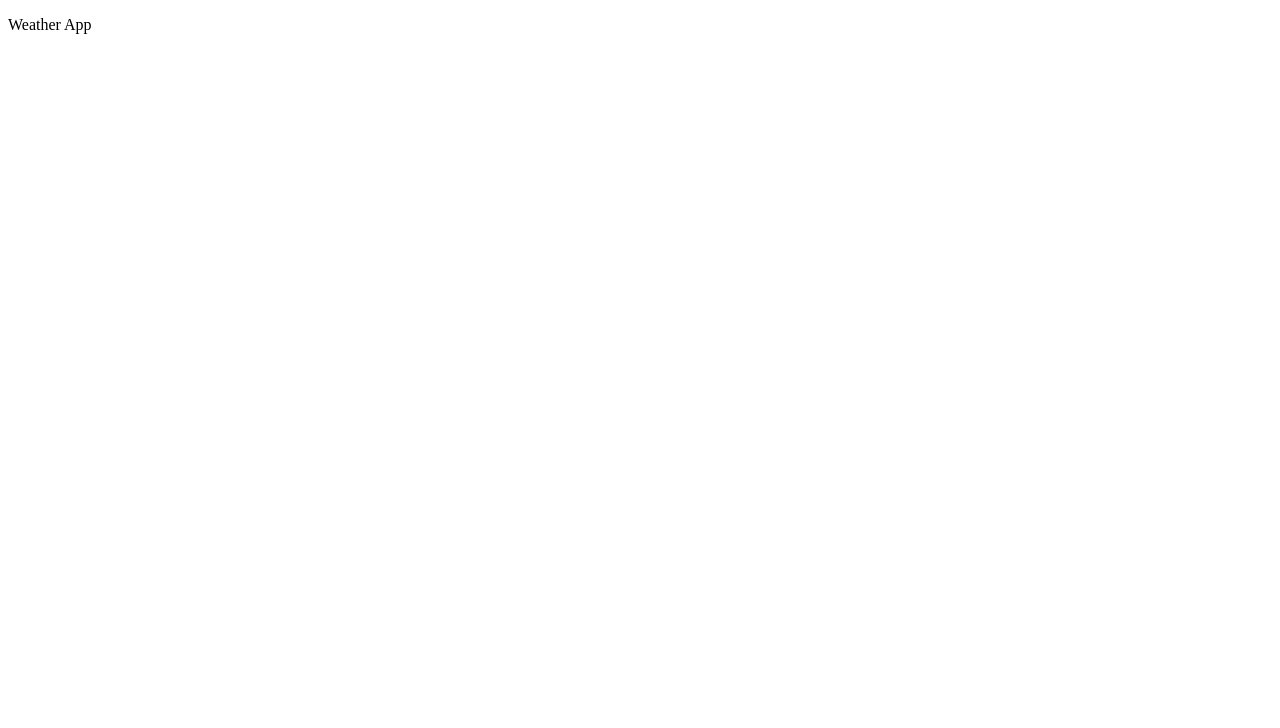
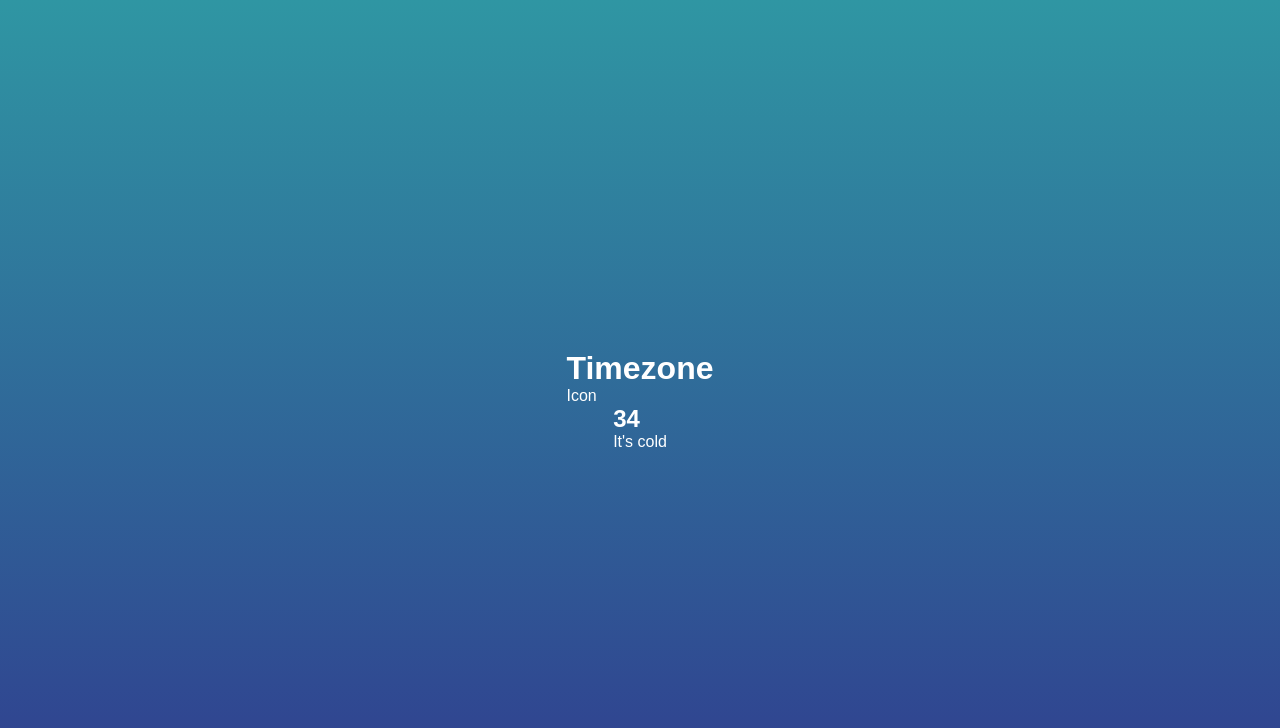
Before and after one commit to gabriela99/weather-app, a plain HTML site: page index.html in a window 1280 px wide. Drawn offline with Linux system fonts and the light colour scheme.

Commit message:
Initial text fields and stylying

```diff
--- a/index.html
+++ b/index.html
@@ -8,7 +8,14 @@
         <title>Weather</title>
     </head>
     <body>
-        <p>Weather App</p>
+        <div class="location">
+            <h1 class="location-timezone">Timezone</h1>
+            <p>Icon</p>
+        </div>
+        <div class="temperature">
+            <h2 class="temperature-degree">34</h2>
+            <div class="temperature-description">It's cold</div>
+        </div>
         <script src="app.js"></script>
     </body>
 </html>
--- a/style.css
+++ b/style.css
@@ -0,0 +1,16 @@
+* {
+    margin: 0;
+    padding: 0;
+    box-sizing: border-box;
+}
+
+body {
+    height: 100vh;
+    display: flex;
+    justify-content: center;
+    flex-direction: column;
+    align-items: center;
+    background: linear-gradient(rgb(47, 150, 163), rgb(48, 62, 143));
+    font-family: sans-serif;
+    color: white;
+}
```
